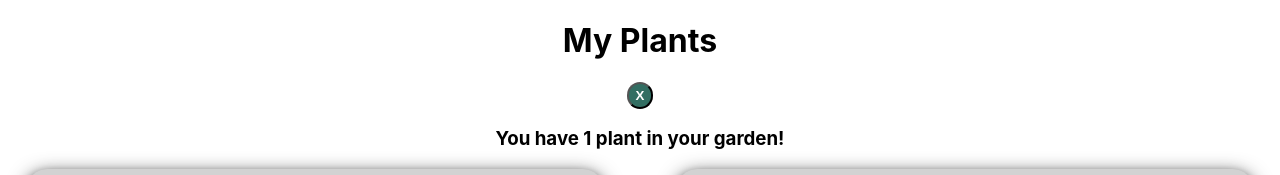
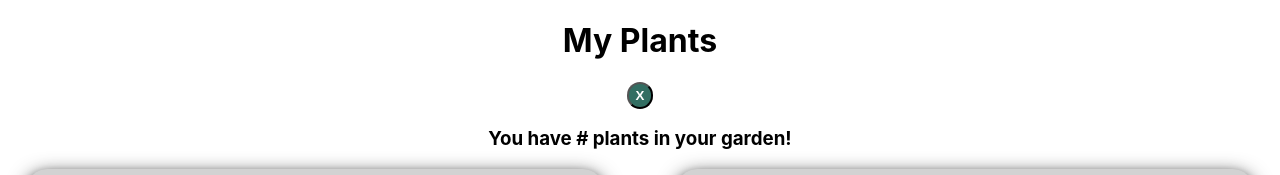
Before and after one commit to kinr-jay/plantie-app-frontend, a React (Create React App) app: page /garden in a window 1280 px wide. Shown: the top 175 px of the page. Built offline with nearby package versions, Linux system fonts and the light colour scheme.

Commit message:
Update MyGarden.js

```diff
--- a/src/pages/MyGarden.js
+++ b/src/pages/MyGarden.js
@@ -1,15 +1,15 @@
 import PlantList from "../components/PlantList"
 import Drop from "../components/GardenDropdown"
 
-const Garden = () => {
+const MyGarden = () => {
     return (
         <div className = "garden">
         <h1>My Plants</h1>
         <Drop/>
-        <h3>You have 1 plant in your garden!</h3>
+        <h3>You have # plants in your garden!</h3>
         <PlantList/>
         </div>
     )
 }
 
-export default Garden
+export default MyGarden
```
